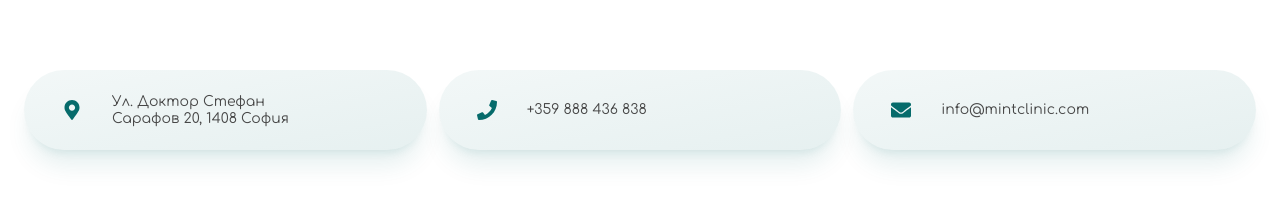
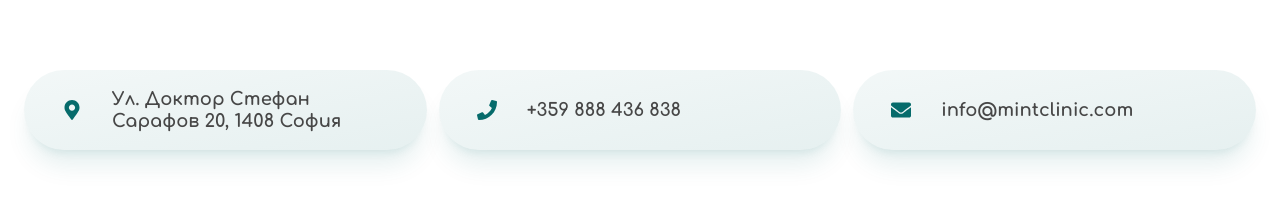
Before and after one commit to skyblueworks/mintclinic, a Next.js app: page /about-us/contacts in a window 1280 px wide. Shown: the part 300-500 px from the top of the page. Built offline with nearby package versions, Linux system fonts and the light colour scheme.

Commit message:
Update contact info bar component styles

```diff
--- a/components/ContactInfoBar.tsx
+++ b/components/ContactInfoBar.tsx
@@ -30,7 +30,7 @@ export default function ContactInfoBar() {
       {...fadeInMotionProps}
     >
       <div className="mx-auto max-w-7xl">
-        <div className="grid grid-cols-1 gap-4 md:grid-cols-3 md:gap-3">
+        <div className="flex flex-col flex-wrap gap-4 md:gap-3 lg:flex-row">
           {contactItems.map((item, index) => {
             const IconComponent = item.icon;
             return (
@@ -39,13 +39,13 @@ export default function ContactInfoBar() {
                 href={item.href}
                 target={item.target}
                 rel={item.rel}
-                className="flex items-center gap-4 rounded-full bg-gradient-to-br from-primary/[5%] to-primary/[10%] px-6 py-4 shadow-xl shadow-primary/10 transition-shadow hover:shadow-lg hover:shadow-primary/10"
+                className="flex flex-1 flex-shrink-0 items-center gap-4 rounded-full bg-gradient-to-br from-primary/[5%] to-primary/[10%] px-6 py-4 text-lg shadow-xl shadow-primary/10 transition-shadow hover:shadow-lg hover:shadow-primary/10"
               >
                 <div className="flex h-12 w-12 flex-shrink-0 items-center justify-center rounded-full">
                   <IconComponent className="text-xl text-primary" />
                 </div>
-                <div className="min-w-0 flex-1">
-                  <p className="whitespace-pre-line text-sm leading-tight text-foreground">
+                <div className="min-w-0 flex-1 text-nowrap">
+                  <p className="whitespace-pre-line text-lg font-bold leading-tight text-foreground">
                     {item.content}
                   </p>
                 </div>
```
